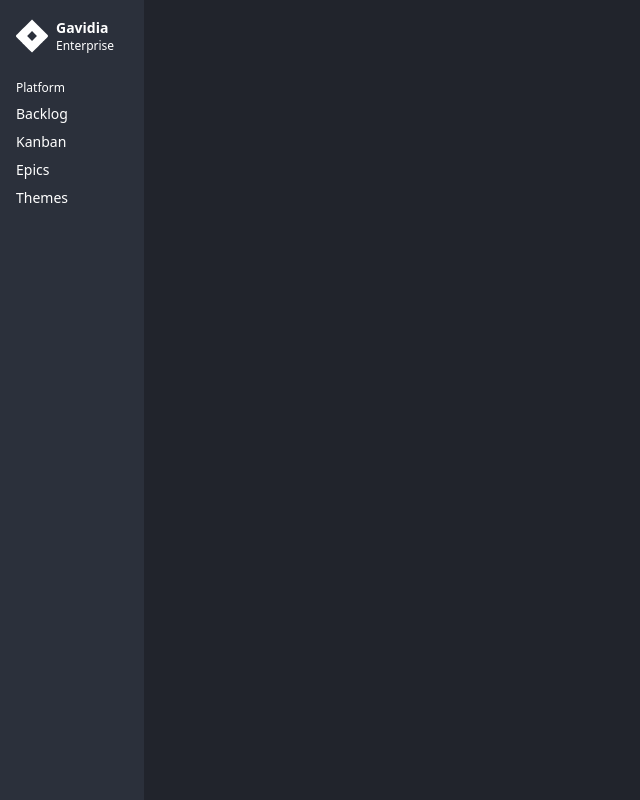
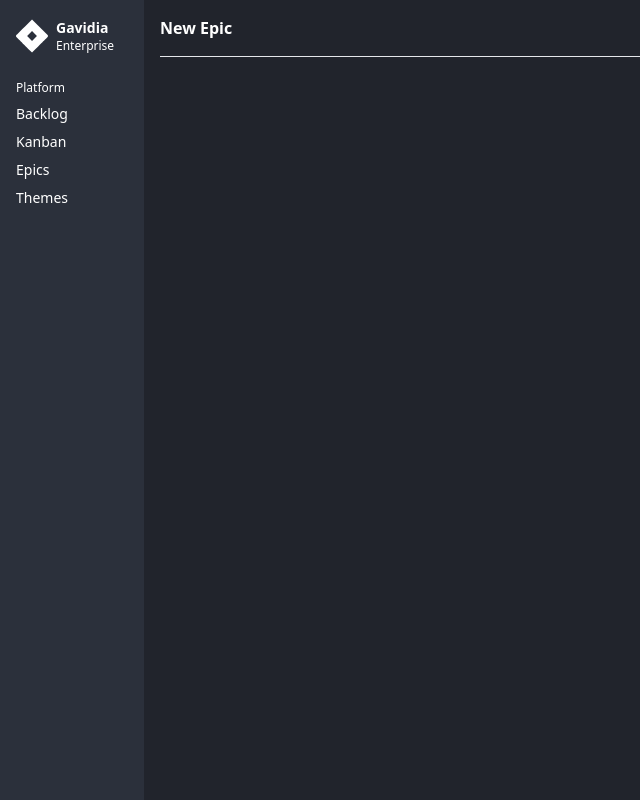
Before and after one commit to danielgavidia/fractal-pm, a Next.js app in the folder frontend/: page /epics/new in a window 1280 px wide. Shown: the whole page, without its empty margins (0-640 px from the left). Built offline with nearby package versions, Linux system fonts and the light colour scheme; no server answers.

Commit message:
Added logic for redirecting users to new epic page

```diff
--- /dev/null
+++ b/frontend/src/app/epics/new/page.tsx
@@ -0,0 +1,12 @@
+import SectionHeader from "@/components/SectionHeader";
+import React from "react";
+
+const Page = () => {
+  return (
+    <div className="px-4">
+      <SectionHeader title="New Epic" />
+    </div>
+  );
+};
+
+export default Page;
--- a/frontend/src/app/epics/page.tsx
+++ b/frontend/src/app/epics/page.tsx
@@ -5,13 +5,15 @@ import { epicStore } from "@/stores/epicStore";
 // Components
 import Kanban from "@/components/Kanban";
 import SectionHeader from "@/components/SectionHeader";
+import { useRouter } from "next/navigation";
 
 const Page = () => {
   const { epics } = epicStore();
+  const router = useRouter();
 
   return (
     <div className="px-4">
-      <SectionHeader title="Epics" />
+      <SectionHeader title="Epics" callback={() => router.push("/epics/new")} />
       <Kanban tickets={epics} />
     </div>
   );
```
